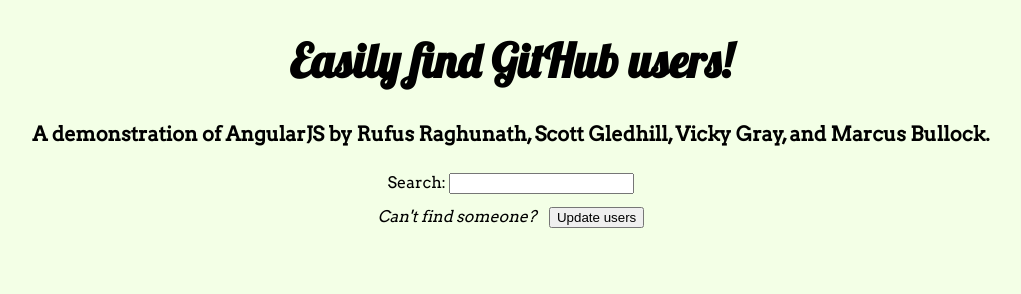
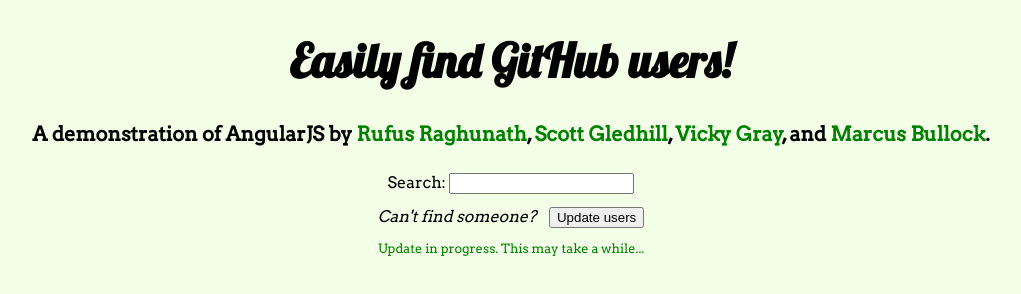
Before and after one commit to MarcusBullock/github-app-frontend, a website: page app/index.html in a window 1280 px wide. Both pictures are taken after a click on the button "Update users". Shown: the whole page, without its empty margins (129-1150 px from the left). Drawn offline with nearby package versions, Linux system fonts and the light colour scheme; some packages are replaced by stand-ins of ours; no server answers.

Commit message:
added "in progress " indicator for users update

```diff
--- a/app/css/custom-styles.css
+++ b/app/css/custom-styles.css
@@ -13,6 +13,11 @@
   font-size: 15pt;
 }
 
+#subtitle a {
+  text-decoration: none;
+  color: green;
+}
+
 #searchbar {
   margin-bottom: 1%;
 }
@@ -26,7 +31,7 @@
   margin-right: 1%;
 }
 
-#update-success {
+#update-users p {
   color: green;
   font-size: 0.8em;
   font-style: normal;
--- a/app/index.html
+++ b/app/index.html
@@ -17,7 +17,11 @@
       <h1 id='title'>Easily find GitHub users!</h1>
 
       <h4 id='subtitle'>
-        A demonstration of AngularJS by Rufus Raghunath, Scott Gledhill, Vicky Gray, and Marcus Bullock.
+        A demonstration of AngularJS by
+        <a href='https://github.com/rufusraghunath'>Rufus Raghunath</a>,
+        <a href='https://github.com/ScottGledhill'>Scott Gledhill</a>,
+        <a href='https://github.com/vickymg'>Vicky Gray</a>, and
+        <a href='https://github.com/MarcusBullock'>Marcus Bullock</a>.
       </h4>
 
       <section id='searchbar'>
@@ -26,7 +30,8 @@
 
       <section id='update-users'>
         <span>Can't find someone?</span><button id='update-button' ng-click='listCtrl.updateUsers()'>Update users</button>
-        <p id='update-success' ng-show="listCtrl.isUpdated">Users updated successfully!</p>
+        <p ng-show="listCtrl.beingUpdated">Update in progress. This may take a while...</p>
+        <p ng-show="listCtrl.isUpdated">Users updated successfully!</p>
       </section>
 
      <section class="user-class" ng-repeat="user in listCtrl.users | filter:query">
--- a/app/js/controllers/controllers.js
+++ b/app/js/controllers/controllers.js
@@ -2,6 +2,7 @@
   var self = this;
   self.users = [];
   self.isUpdated = false;
+  self.beingUpdated = false;
 
   angular.element(document).ready(function () {
         self.isUpdated = false;
@@ -15,10 +16,12 @@
   };
 
   self.updateUsers = function () {
+    self.isUpdated = false;
+    self.beingUpdated = true;
     $http.post('http://localhost:9292/create').success(function(json) {
+      self.users = json;
+      self.beingUpdated = false;
       self.isUpdated = true;
-      self.users = json;
-      angular.element(document.querySelector('#update-success')).show();
     });
   };
 
```
